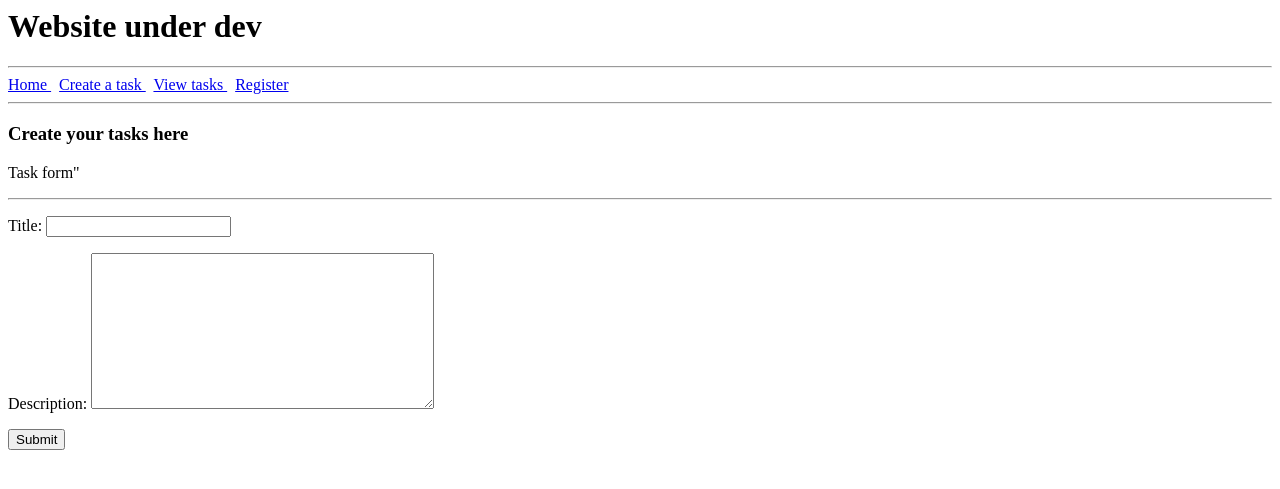
After one commit to nikthe883/Django-Projects, a Django app: page /create-task in a window 1280 px wide. The commit adds this page. Shown: the top 489 px of the page. Run offline with Django 4.2, Linux system fonts and the light colour scheme.

Commit message:
CRUD, code clean up

```diff
--- /dev/null
+++ b/elevate/crm/forms.py
@@ -0,0 +1,9 @@
+
+from django.forms import ModelForm
+from .models import Task
+
+class TaskForm(ModelForm):
+
+    class Meta:
+        model = Task
+        fields = '__all__'
--- a/elevate/crm/templates/crm/base.html
+++ b/elevate/crm/templates/crm/base.html
@@ -1,6 +1,23 @@
 
 <html>
 <h1> Website under dev</h1>
+<hr>
+
+<a href="{% url '' %}"> Home </form></a>
+
+&nbsp;
+
+<a href="{% url 'create-task' %}"> Create a task </form></a>
+
+&nbsp;
+
+<a href="{% url 'view-tasks' %}"> View tasks </form></a>
+
+&nbsp;
+
+<a href="{% url 'register' %}"> Register </form></a>
+
+
 <hr>
 
 {% block content %}
--- /dev/null
+++ b/elevate/crm/templates/crm/create-task.html
@@ -0,0 +1,25 @@
+{% extends 'crm/base.html' %}
+
+<html>
+
+    {% block content %}
+
+    <h3> Create your tasks here</h3>
+
+    <p>Task form"</p>
+
+    <hr>
+
+    <form method="POST" autocomplete="off" enctype="multipart/form-data">
+
+        {% csrf_token %}
+
+        {{form.as_p}}
+
+        <input type="submit" value="Submit"/>
+
+    </form>
+
+    {% endblock %}
+
+</html>
--- a/elevate/crm/templates/crm/index.html
+++ b/elevate/crm/templates/crm/index.html
@@ -21,6 +21,8 @@
 
         {% endfor %}
 
+
+
     {% endblock %}
 
 </html>
--- a/elevate/crm/urls.py
+++ b/elevate/crm/urls.py
@@ -4,10 +4,15 @@ from . import views
 
 urlpatterns = [
 
-    path('', views.homepage),
+    path('', views.homepage, name=""),
 
-    path('task',views.task),
+    path('create-task',views.create_task, name="create-task"),
 
-    path('register',views.register),
+    path('view-tasks',views.tasks, name="view-tasks"),
 
+    path('update-task/<str:pk>',views.update_task, name="update-task"),
+
+    path('delete-task/<str:pk>',views.delete_task, name="delete-task"),
+
+    path('register',views.register,name="register"),
 ]
--- a/elevate/crm/views.py
+++ b/elevate/crm/views.py
@@ -1,9 +1,12 @@
-from django.shortcuts import render
+from django.shortcuts import render, redirect
 
 from django.http import HttpResponse
 
 from .models import Task
+from .forms import TaskForm
 
+
+# Homepage
 
 def homepage(request):
 
@@ -26,16 +29,73 @@ def homepage(request):
     return render(request, 'crm/index.html', context)
 
 
-def task(request):
+# CRUD - Create a task
+
+def create_task(request):
+
+    form = TaskForm()
+
+    if request.method == "POST":
+
+        form = TaskForm(request.POST)
+
+        if form.is_valid():
+
+            form.save()
+
+            return redirect('view-tasks')
+
+    context = {'form' : form}
+
+    return render(request, 'crm/create-task.html', context)
+
+# CRUD - Read task
+
+def tasks(request):
 
     query_data_all = Task.objects.all()
-    query_data_single = Task.objects.get(id=3)
+    #query_data_single = Task.objects.get(id=3)
 
-    context = {"all_tasks" : query_data_all,
-               "single_task": query_data_single}
+    context = {"all_tasks" : query_data_all,}
+               #"single_task": query_data_single}
 
-    return render(request,'crm/task.html', context)
+    return render(request,'crm/view-task.html', context)
 
+# CRUD - update task
+
+def update_task(request, pk):
+
+    task = Task.objects.get(id=pk)
+
+    form = TaskForm(instance=task)
+
+    if request.method == "POST":
+
+        form = TaskForm(request.POST, instance=task)
+
+        if form.is_valid():
+
+             form.save()
+
+             return redirect('view-tasks')
+
+    context = {'update_task' : form}
+
+    return render(request,'crm/update-task.html',context)
+
+# CRUD - Delete tasks
+
+def delete_task(request,pk):
+
+    task = Task.objects.get(id=pk)
+
+    if request.method == "POST":
+        task.delete()
+        return redirect('view-tasks')
+
+    return render(request,'crm/delete-task.html')
+
+# Registration page
 
 def register(request):
 
```
Also changed, not shown: elevate/crm/templates/crm/delete-task.html (added, +28 -0 lines), elevate/crm/templates/crm/update-task.html (added, +25 -0 lines), elevate/crm/templates/crm/view-task.html (renamed from elevate/crm/templates/crm/task.html, +7 -0 lines), elevate/db.sqlite3.
